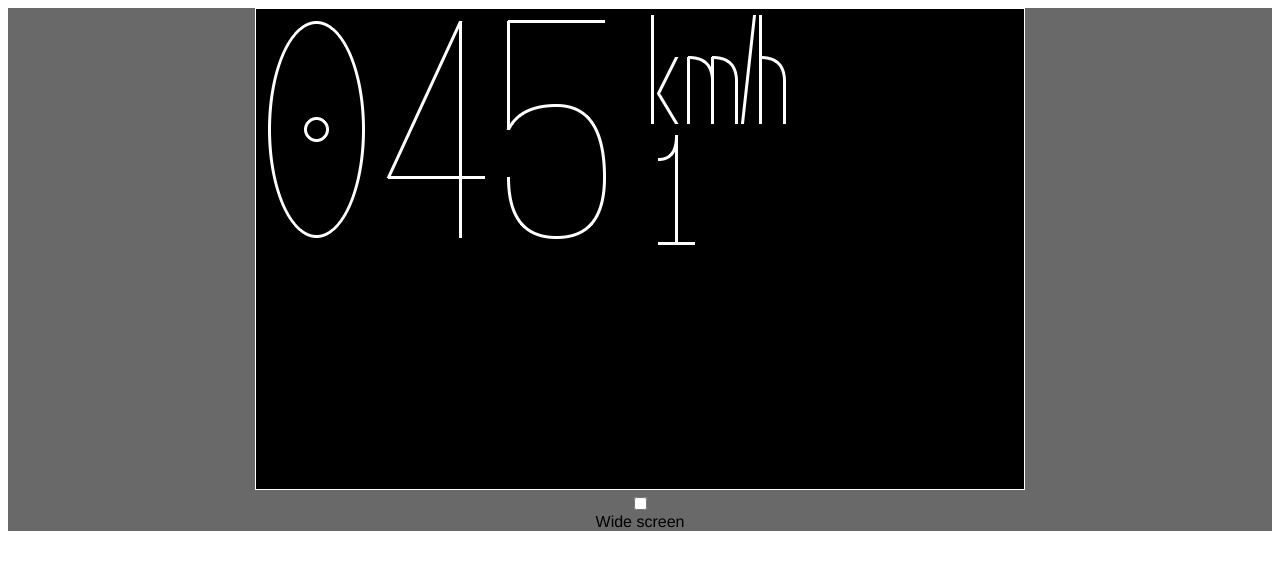
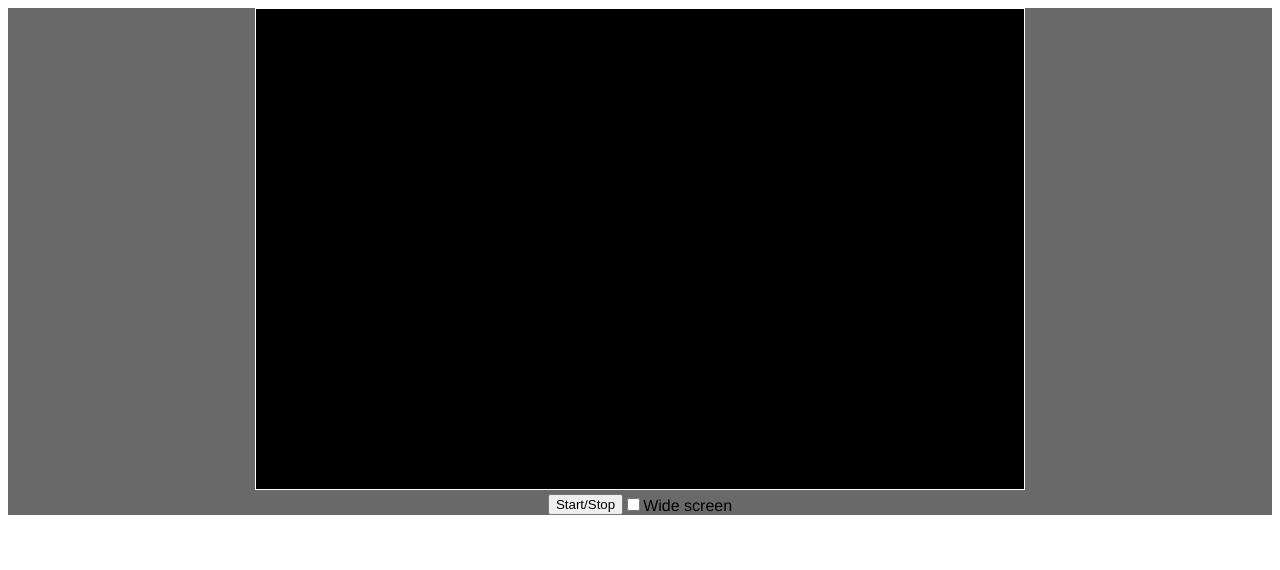
Before and after one commit to erenard/drawn-numbers, a Vue app: page / in a window 1280 px wide. Shown: the top 570 px of the page. Built offline with nearby package versions, Linux system fonts and the light colour scheme.

Commit message:
WIP dashboard

```diff
--- a/src/App.vue
+++ b/src/App.vue
@@ -1,13 +1,18 @@
 <template>
   <div id="app">
     <Screen :is-wide-screen="isWideScreen">
-      <Canvas />
+      <Canvas :is-running="isRunning" />
     </Screen>
-    <input
-      v-model="isWideScreen"
-      type="checkbox"
-      name="isWideScreen"
-    ><label for="isWideScreen">Wide screen</label>
+    <div class="controls">
+      <button @click="toggleRunning">
+        Start/Stop
+      </button>
+      <input
+        v-model="isWideScreen"
+        type="checkbox"
+        name="isWideScreen"
+      ><label for="isWideScreen">Wide screen</label>
+    </div>
   </div>
 </template>
 
@@ -21,8 +26,14 @@ export default {
     Screen
   },
   data: () => ({
-    isWideScreen: false
-  })
+    isWideScreen: false,
+    isRunning: false
+  }),
+  methods: {
+    toggleRunning () {
+      this.isRunning = !this.isRunning
+    }
+  }
 }
 </script>
 
@@ -34,6 +45,10 @@ export default {
   display: flex;
   flex-direction: column;
 }
+.controls {
+  display: flex;
+  justify-content: center;
+}
 label {
   display: inline-flex;
   justify-content: center;
--- a/src/components/Canvas.vue
+++ b/src/components/Canvas.vue
@@ -8,10 +8,17 @@
 <script>
 import framebuffer from '@/framebuffer.js'
 import numbers from '@/numbers.js'
+import widget from '@/temperature.js'
 import units from '@/units.js'
 
 export default {
   name: 'Canvas',
+  props: {
+    isRunning: {
+      type: Boolean,
+      required: true
+    }
+  },
   data: () => ({
     speed: 0
   }),
@@ -20,36 +27,44 @@ export default {
       const a = Math.floor(this.speed / 100)
       const b = Math.floor(this.speed / 10) - a * 10
       const c = Math.floor(this.speed) - a * 100 - b * 10
-      const d = Math.floor((this.speed - a * 100 - b * 10 - c) * 10)
-      return [a, b, c, d]
+      return [a, b, c]
+    }
+  },
+  watch: {
+    isRunning (newValue) {
+      if (newValue) {
+        this.animationFrame()
+      }
     }
   },
   mounted () {
     framebuffer.init(this.$refs.canvas)
-    this.animationFrame()
+    if (this.isRunning) this.animationFrame()
   },
   methods: {
     draw () {
       framebuffer.begin()
       framebuffer.clear()
 
-      let i = 0.5
       const size = 12
-      numbers.drawNumber(this.speedDigits[0], i++ * size * 10, 240, size, 3)
-      numbers.drawNumber(this.speedDigits[1], i++ * size * 10, 240, size, 3)
-      numbers.drawNumber(this.speedDigits[2], i++ * size * 10, 240, size, 3)
-      numbers.drawNumber(this.speedDigits[3], i * size * 10, 240, size / 2, 3)
-      units.kilometersPerHour(i++ * size * 10, 120, size / 2, 3)
+      if (this.speed > 99) numbers.drawNumber(this.speedDigits[0], 0.5 * size * 10, 240, size, 3)
+      if (this.speed > 9) numbers.drawNumber(this.speedDigits[1], 1.5 * size * 10, 240, size, 3)
+      numbers.drawNumber(this.speedDigits[2], 2.5 * size * 10, 240, size, 3)
+      units.kilometersPerHour(3.5 * size * 10, 240, size / 2, 3)
+
+      widget.drawTemperatureWidget(200, 400, 100)
 
       framebuffer.end()
     },
     animationFrame () {
-      this.speed += 0.1
-      this.speed %= 200
+      this.speed += 1
+      this.speed %= 255
       this.draw()
-      window.requestAnimationFrame(() => {
-        this.animationFrame()
-      })
+      if (this.isRunning) {
+        window.requestAnimationFrame(() => {
+          this.animationFrame()
+        })
+      }
     }
   }
 }
--- a/src/numbers.js
+++ b/src/numbers.js
@@ -26,11 +26,11 @@ export default {
           width
         )
         // Center dot
-        framebuffer.plotEllipseRectWidth(
-          x - size, y - size * 11,
-          x + size, y - size * 9,
-          width
-        )
+        // framebuffer.plotEllipseRectWidth(
+        //   x - size, y - size * 11,
+        //   x + size, y - size * 9,
+        //   width
+        // )
         break
       case 1:
         // Diagonal
@@ -48,11 +48,11 @@ export default {
           width
         )
         // Horizontal
-        framebuffer.plotLineWidth(
-          x - size * 3, bottom,
-          x + size * 3, bottom,
-          width
-        )
+        // framebuffer.plotLineWidth(
+        //   x - size * 3, bottom,
+        //   x + size * 3, bottom,
+        //   width
+        // )
         break
       case 2:
         // Top part, top right
--- /dev/null
+++ b/src/temperature.js
@@ -0,0 +1,60 @@
+import framebuffer from '@/framebuffer.js'
+// import { drawNumber } from '@/numbers.js'
+
+export default {
+  /**
+   * Draws a temperature widget.
+   * 80 x 80 px
+   * 80 = 20 x size
+   *
+   * @param      {number}  x         { parameter_description }
+   * @param      {number}  y         { parameter_description }
+   * @param      {<type>}  value     The value
+   * @param      {number}  [size=4]  The size
+   */
+  drawTemperatureWidget (x, y, value, size = 4) {
+    // framebuffer.plotQuadRationalBezierWidth(
+    //   x - size * 10, y,
+    //   x - size * 20, y - size * 10,
+    //   x - size * 20, y - size * 20,
+    //   1,
+    //   3
+    // )
+    // framebuffer.plotQuadRationalBezierWidth(
+    //   x - size * 20, y - size * 20,
+    //   x - size * 20, y - size * 40,
+    //   x, y - size * 40,
+    //   1,
+    //   3
+    // )
+    // framebuffer.plotQuadRationalBezierWidth(
+    //   x, y - size * 40,
+    //   x + size * 20, y - size * 40,
+    //   x + size * 20, y - size * 20,
+    //   1,
+    //   3
+    // )
+    // framebuffer.plotQuadRationalBezierWidth(
+    //   x + size * 20, y - size * 20,
+    //   x + size * 20, y - size * 10,
+    //   x + size * 10, y,
+    //   1,
+    //   3
+    // )
+
+    const app = 20 * size * Math.PI / 4
+    framebuffer.plotCubicBezierWidth(
+      x - size * 20, y - size * 20,
+      x - size * 20, y - size * (20 + app),
+      x - size * (app), y - size * 40,
+      x, y - size * 40,
+      3
+    )
+
+    framebuffer.plotEllipseRectWidth(
+      x - size * 20, y + size * 0,
+      x + size * 20, y - size * 40,
+      1
+    )
+  }
+}
```
Also changed, not shown: 1 other file (tests, documents, lock files or other folders).
